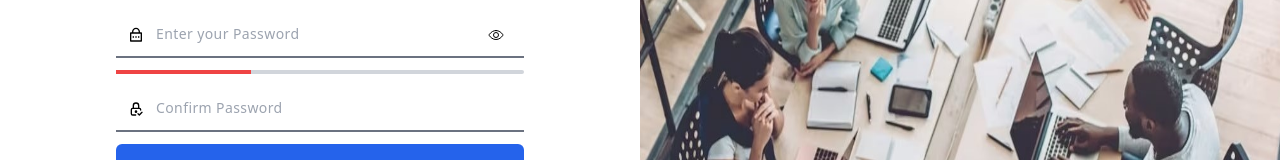
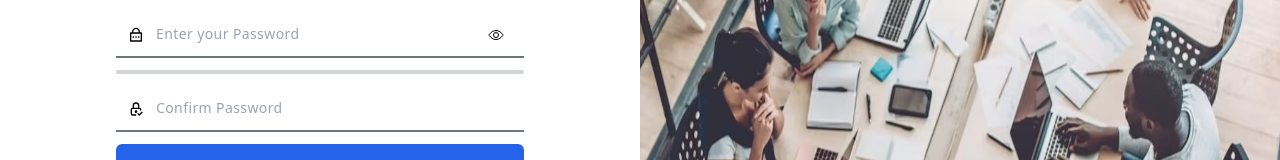
Before and after one commit to manan18/startup-sync, a Next.js app: page /signup in a window 1280 px wide. Shown: the part 365-525 px from the top of the page. Built offline with nearby package versions, Linux system fonts and the light colour scheme.

Commit message:
updated validator

```diff
--- a/src/components/atoms/validator/index.tsx
+++ b/src/components/atoms/validator/index.tsx
@@ -6,14 +6,14 @@ interface ValidatorProps {
 }
 
 const Validator: React.FC<ValidatorProps> = ({ value }) => {
-    const length = value.length < 5 ? 'weak' : value.length < 8 ? 'normal' : 'strong'
+    const length = value.length == 0 ? 'none' : value.length < 5 ? 'weak' : value.length < 8 ? 'normal' : 'strong'
     return (
         <div className='rounded-md bg-gray-300 h-1'>
             <div className={clsx('h-1 transition-all duration-300', {
+                'w-0' : length == 'none',
                 'bg-red-500 w-[33%]': length == 'weak',
                 'bg-yellow-500 w-[66%]': length == 'normal',
                 'bg-green-500 w-[100%]': length == 'strong',
-                'w-0': value.length == 0
             })}></div>
         </div>
     )
--- a/src/components/sections/hero.tsx
+++ b/src/components/sections/hero.tsx
@@ -38,7 +38,7 @@ const HomeHero = () => {
             Navigate Your Startup Adventure with Startup Sync
           </p>
           <div className="flex gap-4">
-            <Button>Register</Button>
+            <Button >Register</Button>
             <Button>Learn More</Button>
           </div>
         </div>
```
